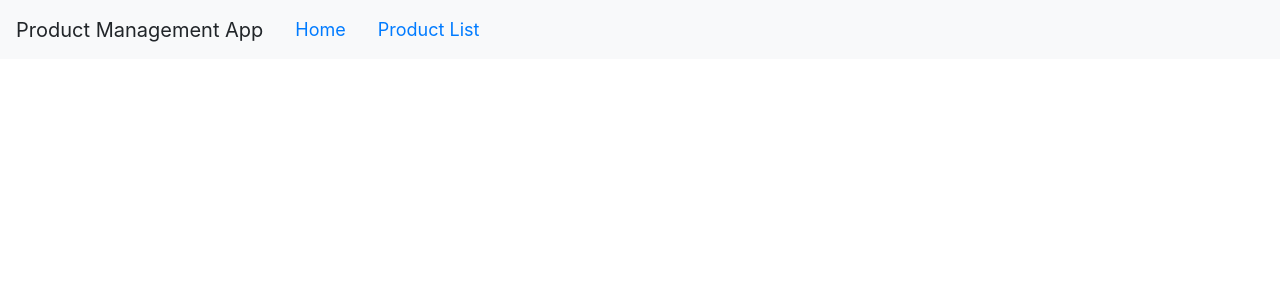
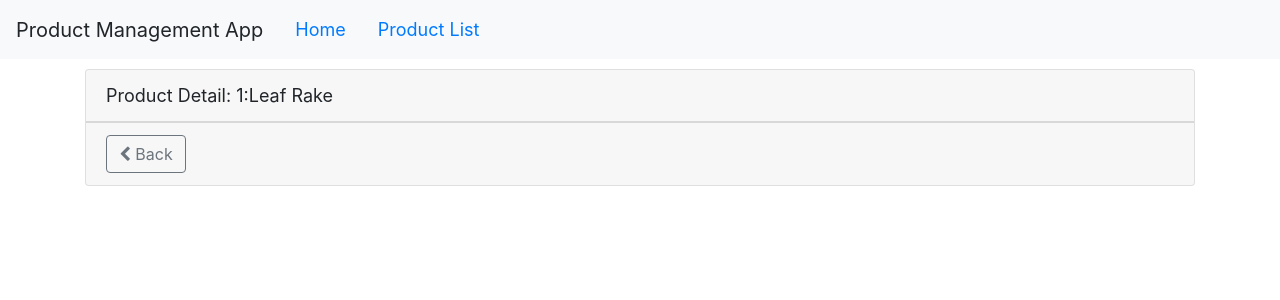
Before and after one commit to tanercanus/angular-working, an Angular app: page /products/1 in a window 1280 px wide. Shown: the top 300 px of the page. Built offline with nearby package versions, Linux system fonts and the light colour scheme.

Commit message:
- Added product-detail navigate - Added Guard for product-detail

```diff
--- a/src/app/app.component.html
+++ b/src/app/app.component.html
@@ -1,8 +1,8 @@
 <nav class='navbar navbar-expand navbar-light bg-light'>
   <a class='navbar-brand'>{{pageTitle}}</a>
   <ul class='nav nav-pills'>
-    <li><a class='nav-link' routerLink='/welcome'>Home</a></li>
-    <li><a class='nav-link' routerLink='/products'>Product List</a></li>
+    <li><a class='nav-link' [routerLink]="['/welcome']">Home</a></li>
+    <li><a class='nav-link' [routerLink]="['/products']">Product List</a></li>
   </ul>
 </nav>
 <div class='container'>
--- a/src/app/app.module.ts
+++ b/src/app/app.module.ts
@@ -10,6 +10,7 @@
 import { ProductDetailComponent } from './products/product-detail.component';
 import {WelcomeComponent} from './home/welcome.component';
 import {RouterModule} from '@angular/router';
+import {ProductDetailGuard} from './products/product-detail.guard';
 
 @NgModule({
   declarations: [
@@ -26,7 +27,9 @@
     HttpClientModule,
     RouterModule.forRoot([
       {path: 'products', component: ProductListComponent},
-      {path: 'products/:id', component: ProductDetailComponent},
+      {path: 'products/:id',
+      canActivate: [ProductDetailGuard],
+      component: ProductDetailComponent},
       {path: 'welcome', component: WelcomeComponent},
       {path: '', redirectTo: 'welcome', pathMatch: 'full'},
       {path: '**', redirectTo: 'welcome', pathMatch: 'full'}// For 404 error
--- a/src/app/products/product-detail.component.html
+++ b/src/app/products/product-detail.component.html
@@ -2,4 +2,11 @@
   <div class='card-header'>
     {{pageTitle + ':' + product.productName}}
   </div>
+  <div class='card-footer'>
+    <button class='btn btn-outline-secondary'
+      (click) = 'onBack()'
+      style = 'width:80px'>
+      <i class='fa fa-chevron-left'></i> Back
+    </button>
+  </div>
 </div>
--- a/src/app/products/product-detail.component.ts
+++ b/src/app/products/product-detail.component.ts
@@ -1,4 +1,6 @@
 import { Component, OnInit } from '@angular/core';
+import {IProduct} from './product';
+import {ActivatedRoute, Router} from '@angular/router';
 
 @Component({
   templateUrl: './product-detail.component.html',
@@ -6,9 +8,30 @@
 })
 export class ProductDetailComponent implements OnInit {
 
-  constructor() { }
+  pageTitle = 'Product Detail';
+  product: IProduct;
+
+  constructor(private route: ActivatedRoute,
+              private router: Router) { }
 
   ngOnInit() {
+    let id = +this.route.snapshot.paramMap.get('id');
+    this.pageTitle += `: ${id}`;
+    this.product = {
+      'productId': id,
+      'productName': 'Leaf Rake',
+      'productCode': 'GDN-0011',
+      'releaseDate': 'March 19, 2019',
+      'description': 'Leaf rake with 48-inch wooden handle.',
+      'price': 19.95,
+      'starRating': 3.2,
+      'imageUrl': 'assets/images/leaf_rake.png'
+    }
+
+  }
+
+  onBack(): void {
+    this.router.navigate(['/products']);
   }
 
 }
--- /dev/null
+++ b/src/app/products/product-detail.guard.ts
@@ -0,0 +1,24 @@
+import { Injectable } from '@angular/core';
+import {CanActivate, ActivatedRouteSnapshot, RouterStateSnapshot, UrlTree, Router} from '@angular/router';
+import { Observable } from 'rxjs';
+
+@Injectable({
+  providedIn: 'root'
+})
+export class ProductDetailGuard implements CanActivate {
+
+  constructor( private router: Router) {}
+
+  canActivate(
+    next: ActivatedRouteSnapshot,
+    state: RouterStateSnapshot): Observable<boolean | UrlTree> | Promise<boolean | UrlTree> | boolean | UrlTree {
+    let id = +next.url[1].path;
+    if ( isNaN(id) || id < 1 ) {
+      alert('Invalid product Id');
+      this.router.navigate(['/products']);
+      return false;
+    }
+    return true;
+  }
+
+}
--- a/src/app/products/product-list.component.html
+++ b/src/app/products/product-list.component.html
@@ -41,7 +41,11 @@
                    [style.width.px]="imageWidth"
                    [style.margin.px]="imageMargin">
             </td>
-            <td>{{product.productName}}</td>
+            <td>
+              <a [routerLink]="['/products', product.productId]">
+                {{product.productName}}
+              </a>
+            </td>
             <td>{{product.productCode | lowercase | convertToSpaces: '-' }}</td>
             <td>{{product.releaseDate}}</td>
             <td>{{product.price | currency: 'USD':'symbol':'1.2-2' }}</td>
```
Also changed, not shown: 1 other file (tests, documents, lock files or other folders).
